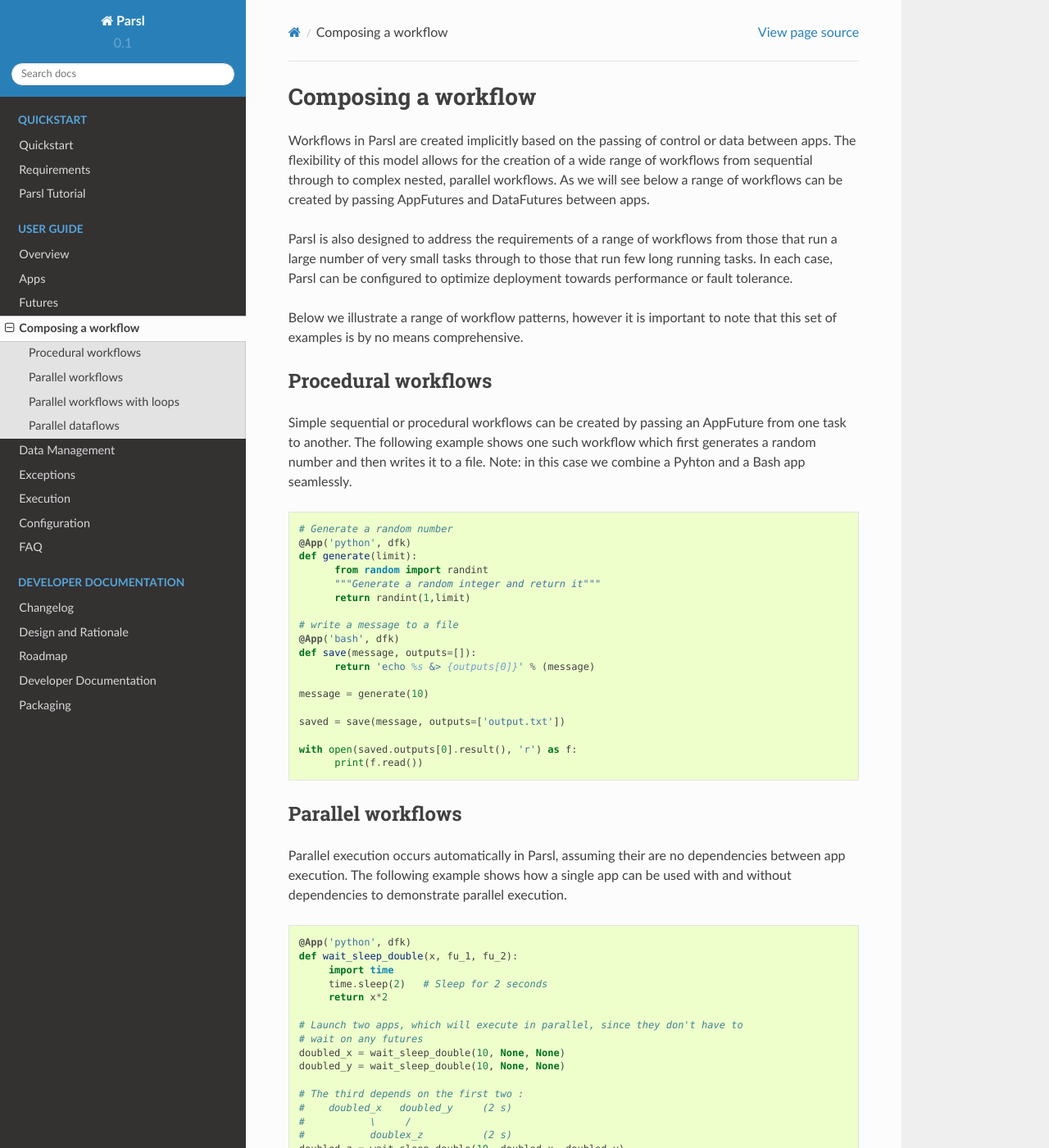
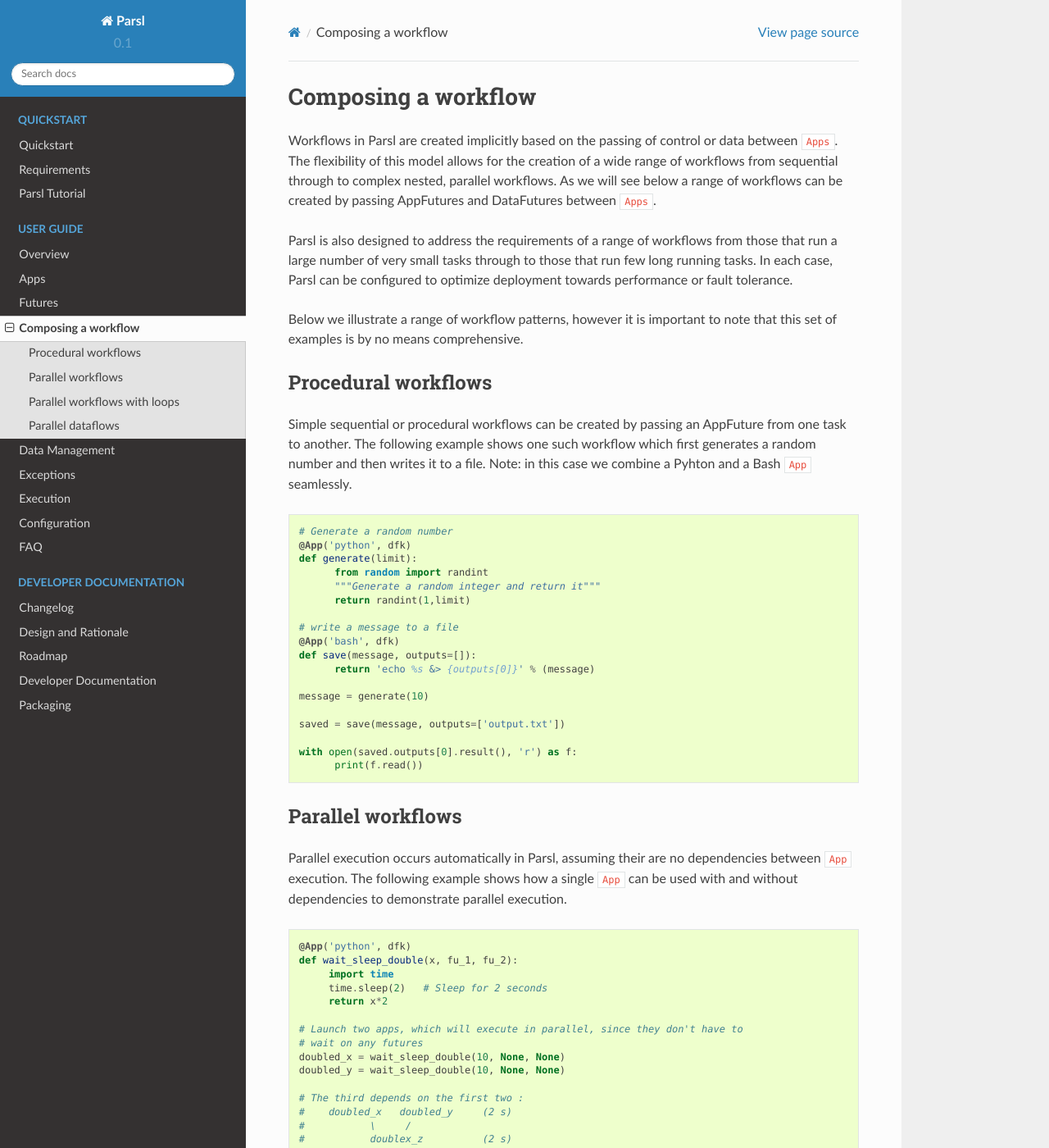
Before and after one commit to Parsl/parsl, a Sphinx documentation site: the page built from docs/userguide/workflow.rst, in a window 1280 px wide and 1400 px high. Shown: the whole window at 82% size. Built offline with Sphinx 7.4.7 and the Read the Docs theme 2.0.0, drawn with Linux system fonts in a browser that asks for light colours; some of the changed text lies outside the part shown.

Commit message:
Consistency with App

```diff
--- a/docs/userguide/workflow.rst
+++ b/docs/userguide/workflow.rst
@@ -3,7 +3,7 @@
 Composing a workflow
 =======
 
-Workflows in Parsl are created implicitly based on the passing of control or data between apps. The flexibility of this model allows for the creation of a wide range of workflows from sequential through to complex nested, parallel workflows. As we will see below a range of workflows can be created by passing AppFutures and DataFutures between apps.
+Workflows in Parsl are created implicitly based on the passing of control or data between ``Apps``. The flexibility of this model allows for the creation of a wide range of workflows from sequential through to complex nested, parallel workflows. As we will see below a range of workflows can be created by passing AppFutures and DataFutures between ``Apps``.
 
 Parsl is also designed to address the requirements of a range of workflows from those that run a large number of very small tasks through to those that run few long running tasks. In each case, Parsl can be configured to optimize deployment towards performance or fault tolerance.
 
@@ -12,7 +12,7 @@
 
 Procedural workflows
 ---------
-Simple sequential or procedural workflows can be created by passing an AppFuture from one task to another. The following example shows one such workflow which first generates a random number and then writes it to a file. Note: in this case we combine a Pyhton and a Bash app seamlessly.
+Simple sequential or procedural workflows can be created by passing an AppFuture from one task to another. The following example shows one such workflow which first generates a random number and then writes it to a file. Note: in this case we combine a Pyhton and a Bash ``App`` seamlessly.
 
 .. code-block:: python
 
@@ -39,7 +39,7 @@
 Parallel workflows
 ---------
 
-Parallel execution occurs automatically in Parsl, assuming their are no dependencies between app execution. The following example shows how a single app can be used with and without dependencies to demonstrate parallel execution.
+Parallel execution occurs automatically in Parsl, assuming their are no dependencies between ``App`` execution. The following example shows how a single ``App`` can be used with and without dependencies to demonstrate parallel execution.
 
 .. code-block:: python
 
@@ -66,7 +66,7 @@
 Parallel workflows with loops
 ---------
 
-The most common way that Parsl apps are executed in parallel is via looping. The following example shows how a simple loop can be used to create many random numbers in parallel.
+The most common way that Parsl ``Apps`` are executed in parallel is via looping. The following example shows how a simple loop can be used to create many random numbers in parallel.
 
 .. code-block:: python
 
@@ -88,6 +88,6 @@
 Parallel dataflows
 ---------
 
-Parallel dataflows can be developed by passing data between apps. In this example we create a set of files, each with a random number, and then merge and sort the values.
+Parallel dataflows can be developed by passing data between ``Apps``. In this example we create a set of files, each with a random number, and then merge and sort the values.
 
 .. code-block:: python
```
